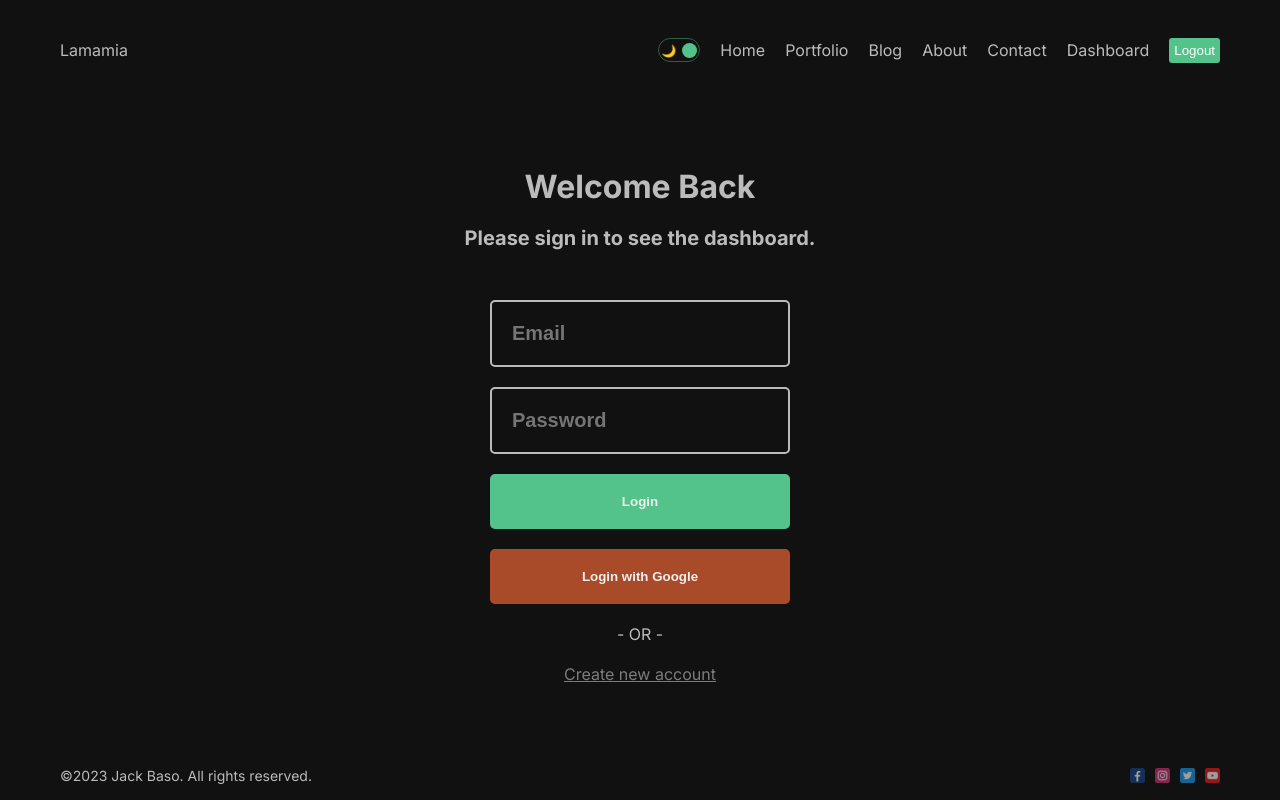
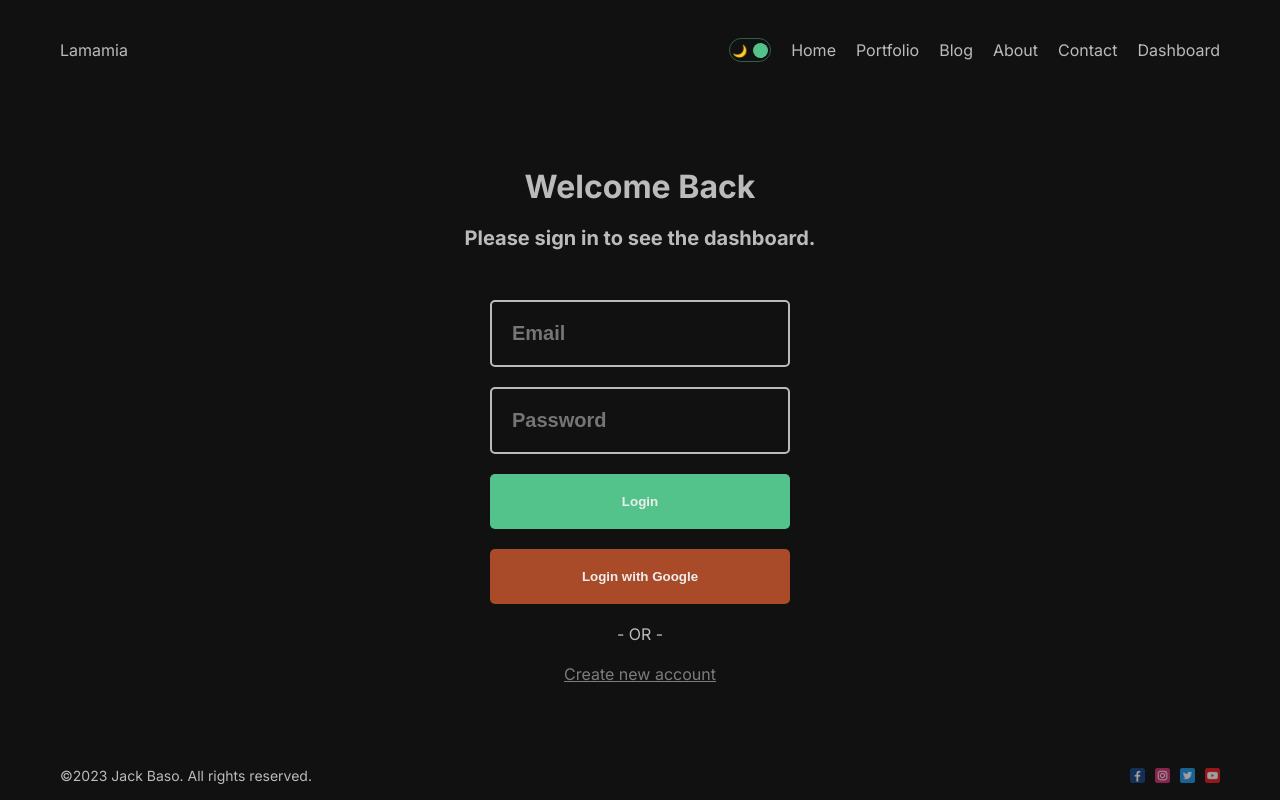
Before and after one commit to jackbasso/nextjs-full-stack-lamadev-, a Next.js app: page /dashboard/login in a window 1280 px wide. Built offline with nearby package versions, Linux system fonts and the light colour scheme; no server answers.

Commit message:
protecting the routes with session

```diff
--- a/src/app/components/navbar/Navbar.jsx
+++ b/src/app/components/navbar/Navbar.jsx
@@ -3,7 +3,7 @@
 import Link from 'next/link';
 import styles from './navbar.module.css';
 import DarkModeToggle from '../DarkModeToggle/DarkModeToggle';
-import { signOut } from 'next-auth/react';
+import { signOut, useSession } from 'next-auth/react';
 
 const links = [
   {
@@ -40,6 +40,8 @@ const links = [
 
 
 const Navbar = () => {
+  const session = useSession();
+
   return (
     <div className={styles.container}>
       <Link href="/">Lamamia</Link>
@@ -48,9 +50,13 @@ const Navbar = () => {
         {links.map((link) => (
           <Link href={link.url} key={link.id} className={styles.link}>{link.title}</Link>
         ))}
+        { session.status === "authenticated" &&
         <button className={styles.logout} onClick={signOut}>
           Logout
         </button>
+        }
+
+
       </div>
     </div>
   )
```
Also changed, not shown: src/app/dashboard/page.jsx (+15 -1 lines).
